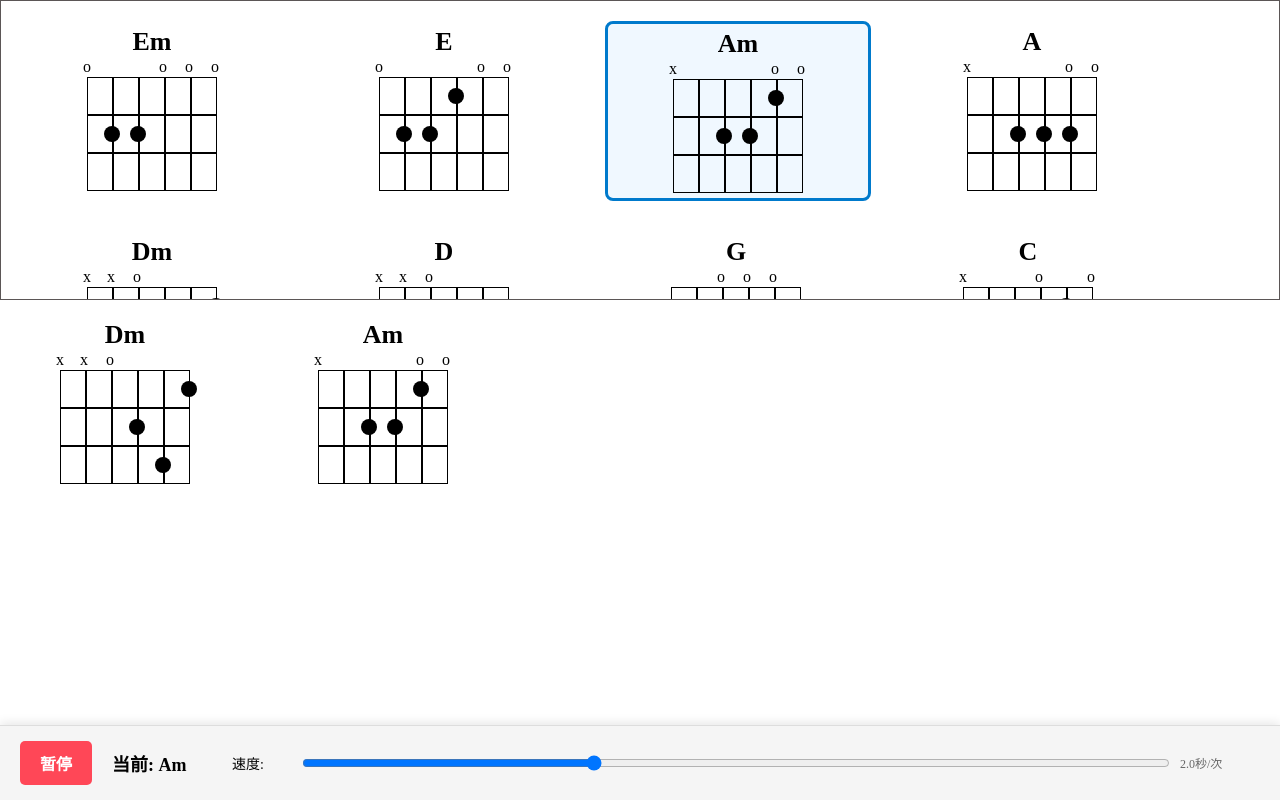
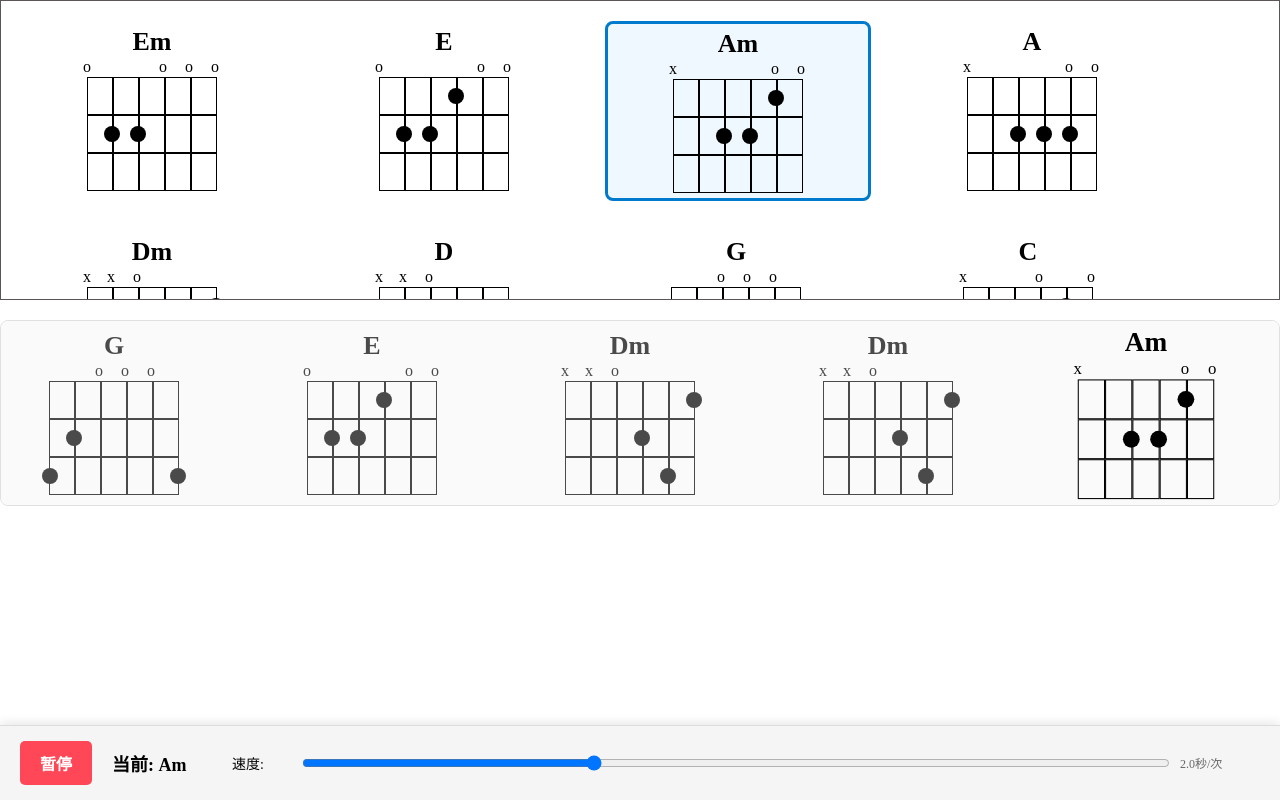
Before and after one commit to qirong77/guiiter-chords, a React (Vite) app: page / in a window 1280 px wide. Both pictures are taken after a click on the button "播放". Built offline with nearby package versions, Linux system fonts and the light colour scheme.

Commit message:
feat: 功能开发 ✨

```diff
--- a/src/App.tsx
+++ b/src/App.tsx
@@ -1,4 +1,4 @@
-import { useState, useEffect } from "react";
+import { useState, useEffect, useRef } from "react";
 import { Chord } from "./components/Chord";
 
 // 定义和弦数据类型
@@ -15,6 +15,9 @@ export default function App() {
     const [isPlaying, setIsPlaying] = useState<boolean>(false);
     const [playSpeed, setPlaySpeed] = useState<number>(2000); // 播放速度(毫秒)
     const [displayChordList, setDisplayChordList] = useState<ChordData[]>([]);
+
+    // 滚动容器引用
+    const scrollContainerRef = useRef<HTMLDivElement>(null);
     // 所有和弦数据
     const chords: ChordData[] = [
         {
@@ -116,9 +119,19 @@ export default function App() {
         } while (newIndex === currentChordIndex && chords.length > 1);
         return newIndex;
     };
-
+    const initDisplayChordList = () => {
+        setDisplayChordList([]);
+        const list = [];
+        for (let i = 0; i < 10; i++) {
+            list.push(chords[getRandomChordIndex()]);
+        }
+        setDisplayChordList(list);
+    };
     // 播放控制函数
     const togglePlay = () => {
+        if (!isPlaying) {
+            initDisplayChordList();
+        }
         setIsPlaying(!isPlaying);
         if (!isPlaying && currentChordIndex === -1) {
             setCurrentChordIndex(getRandomChordIndex());
@@ -146,6 +159,17 @@ export default function App() {
             return [...v, chords[currentChordIndex]].filter(Boolean);
         });
     }, [currentChordIndex]);
+
+    // 自动滚动到最新的和弦
+    useEffect(() => {
+        if (scrollContainerRef.current && displayChordList.length > 0) {
+            // 滚动到最右侧（最新的和弦）
+            scrollContainerRef.current.scrollTo({
+                left: scrollContainerRef.current.scrollWidth,
+                behavior: "smooth",
+            });
+        }
+    }, [displayChordList]);
     return (
         <div style={{ minHeight: "100vh", display: "flex", flexDirection: "column" }}>
             <div style={{ height: 300, overflow: "scroll", border: "1px solid #5b5656ff", marginBottom: 20 }}>
@@ -176,9 +200,31 @@ export default function App() {
                     ))}
                 </div>
             </div>
-            <div style={{ display: "flex", width: "100%", overflow: "scroll" }}>
+            <div
+                ref={scrollContainerRef}
+                style={{
+                    display: "flex",
+                    width: "100%",
+                    overflow: "scroll",
+                    overflowY: "hidden", // 只允许水平滚动
+                    scrollbarWidth: "thin", // Firefox 细滚动条
+                    padding: "10px 0",
+                    background: "#fafafa",
+                    border: "1px solid #e0e0e0",
+                    borderRadius: "8px",
+                }}
+            >
                 {displayChordList.map((chord, index) => (
-                    <div key={`${chord.title}-${index}`} style={{ marginRight: 8 }}>
+                    <div
+                        key={`${chord.title}-${index}`}
+                        style={{
+                            marginRight: 8,
+                            flexShrink: 0, // 防止和弦被压缩
+                            opacity: index === displayChordList.length - 1 ? 1 : 0.7, // 最新的和弦高亮
+                            transform: index === displayChordList.length - 1 ? "scale(1.05)" : "scale(1)",
+                            transition: "all 0.3s ease",
+                        }}
+                    >
                         <Chord title={chord.title} xMarks={chord.xMarks} oMarks={chord.oMarks} strings={chord.strings} />
                     </div>
                 ))}
```
